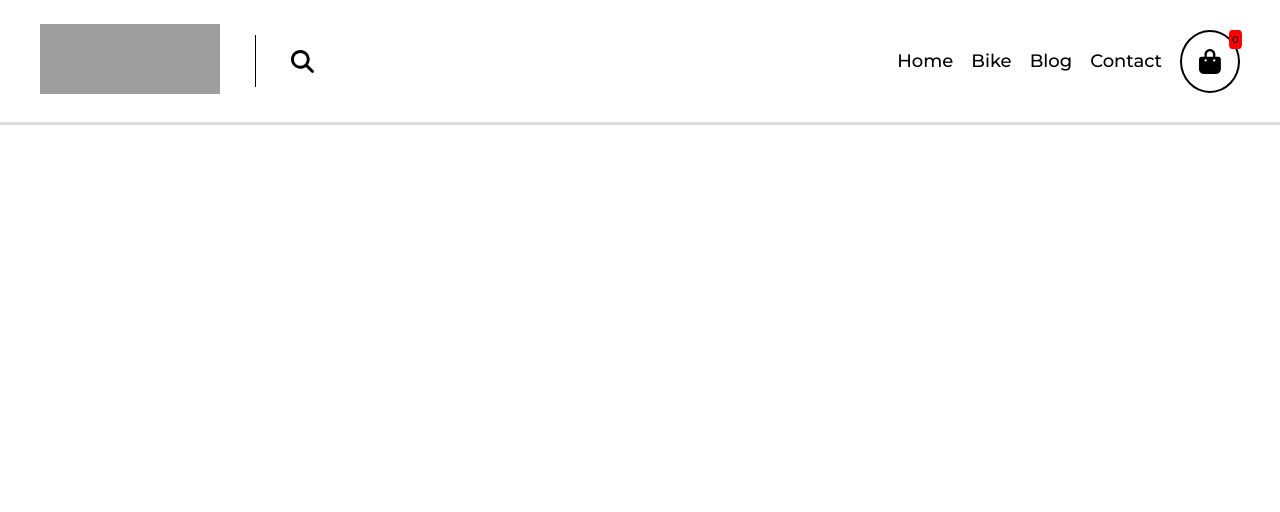
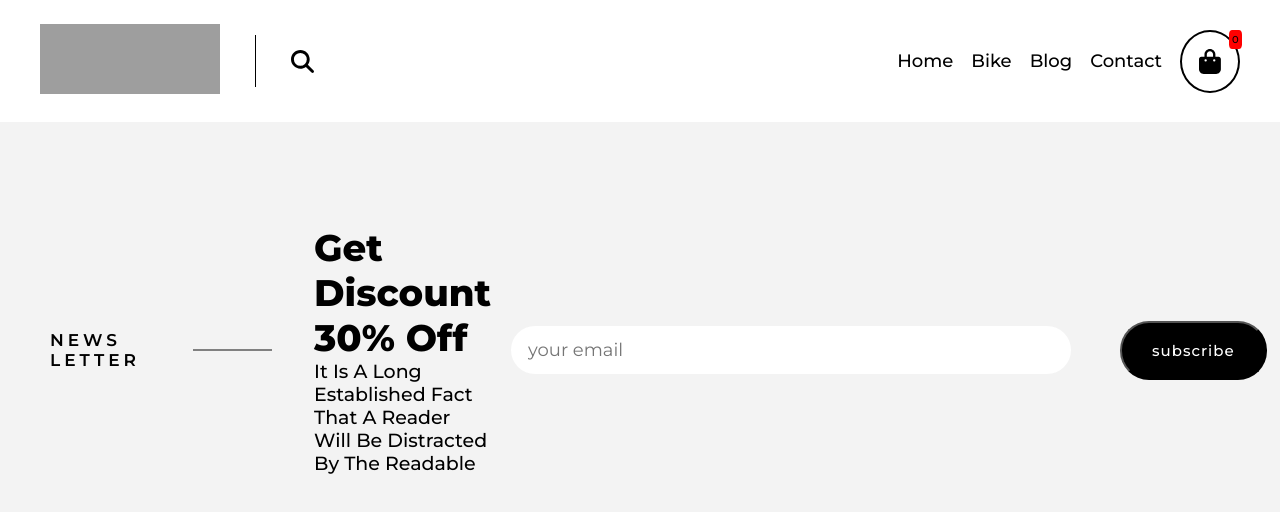
Before and after one commit to Ambaaq-Ajibike/bike-shop, a React (Create React App) app: page / in a window 1280 px wide. Shown: the top 512 px of the page. Built offline with nearby package versions, Linux system fonts and the light colour scheme; grey boxes are pictures that could not be loaded.

Commit message:
footer upper

```diff
--- a/src/App.js
+++ b/src/App.js
@@ -1,10 +1,14 @@
 import logo from './logo.svg';
 import './App.css';
 import Header from "./components/Header"
+import Footer from "./components/Footer"
 
 function App() {
   return (
-      <Header/>
+    <>
+   <Header/>
+      <Footer/>
+    </>
   );
 }
 
--- /dev/null
+++ b/src/components/Footer.css
@@ -0,0 +1,60 @@
+.footer{
+    padding: 100px 50px 60px;
+    background-color: #f3f3f3;
+}
+.upper{
+    display: grid;
+    grid-template-columns: 1.5fr 2.5fr 2.5fr;
+    gap: 20px;
+}
+.news-letter{
+    display: flex;
+    justify-content: space-around;
+    align-items: center;
+}
+.news-letter h5{
+    font-size: 17px;
+    letter-spacing:4px;
+    font-weight: 600;
+}
+.news-letter div{
+    width: 110px;
+    height: 2px;
+    background-color: grey;
+    margin: 0 22px;
+
+}
+
+
+.sub-form{
+    display: flex;
+    justify-content: space-between;
+    align-items: center;
+}
+
+
+
+.sub-form input{
+    border: none;
+    width: 35pc;
+    height: 3pc;
+    border-radius: 35px;
+    padding: 17px;
+    font-size: 18px;
+}
+
+.sub-form button{
+    color: white;
+    background: black;
+    padding: 18px 30px;
+    border-radius: 29px;
+    font-size: 15px;
+    font-weight: 500;
+    cursor: pointer;
+    letter-spacing: 1px;
+    transition: 0.5s;
+    margin: 0 0 0 49px;
+}
+.sub-form button:hover{
+    background-color: #534c4c;
+}
--- /dev/null
+++ b/src/components/Footer.jsx
@@ -0,0 +1,23 @@
+import React from 'react';
+import './Footer.css';
+let Footer = () => {
+    return (
+        <div className='footer'>
+            <div className='upper'>
+                <div className='news-letter'>
+                    <h5>NEWS LETTER</h5>
+                    <div></div>
+                </div>
+                <div className='discount'>
+                        <h2>Get Discount 30% Off</h2>
+                        <p>It Is A Long Established Fact That A Reader Will Be Distracted By The Readable</p>
+                </div>
+                <form className='sub-form'>
+                        <input placeholder='your email' type='email'/>
+                        <button>subscribe</button>
+                </form>
+            </div>
+        </div>
+    );
+}
+export default Footer;
--- a/src/components/Header.css
+++ b/src/components/Header.css
@@ -2,7 +2,7 @@
     display: flex;
     justify-content: space-between;
     padding: 0 40px;
-    border-bottom: 3px solid gainsboro;
+    border-bottom: 3px solid #f3f3f3;
 
 }
 .header-right{
@@ -10,6 +10,7 @@
     align-items: center;
     flex: 1;
 }
+
 .middle-line{
     height: 52px;
     width: 1px;
@@ -47,3 +48,14 @@
     font-size: 10px;
     border-radius: 25%;
 }
+.discount{
+    flex: 1;
+}
+.discount h2{
+    font-size: 37px;
+    font-weight: 800;
+}
+.discount p{
+    font-size: 19px;
+    font-weight: 500;
+}
```
